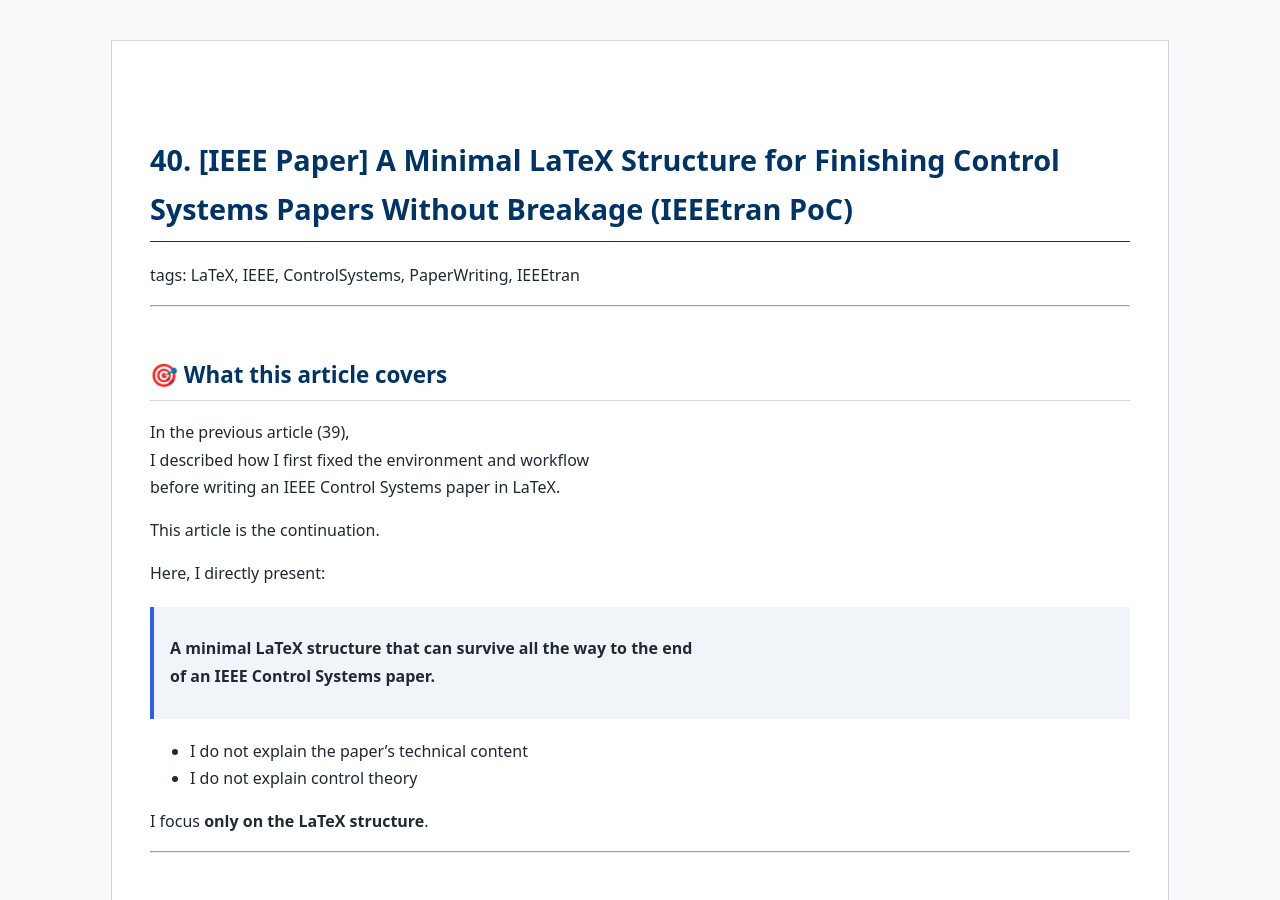
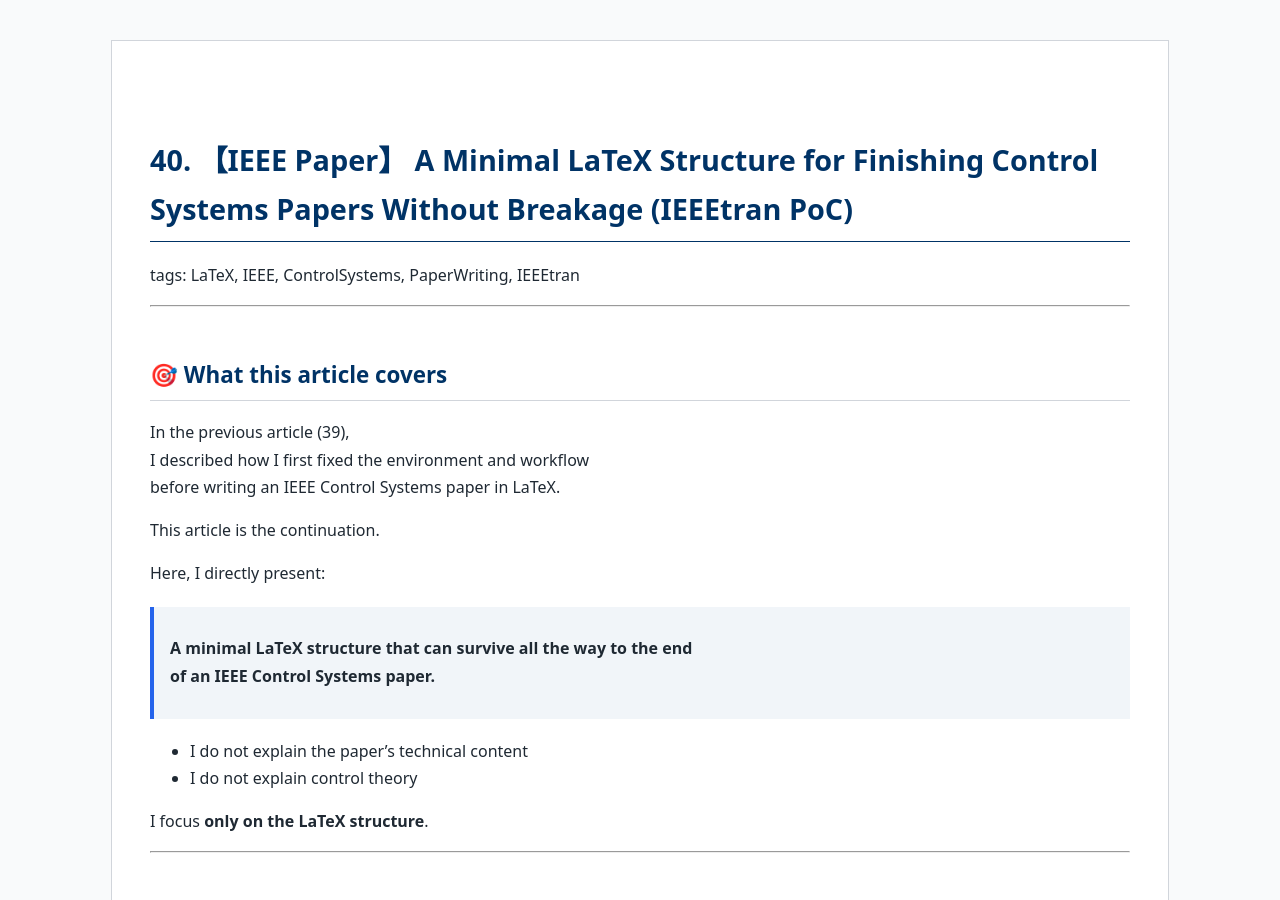
Before and after one commit to Samizo-AITL/qiita-articles, a Jekyll site: the page built from articles/en/40_ieee_control_latex_structure.md, in a window 1280 px wide and 900 px high. Built offline with Jekyll 4.4.1, drawn with Linux system fonts in a browser that asks for light colours.

```diff
--- a/articles/en/40_ieee_control_latex_structure.md
+++ b/articles/en/40_ieee_control_latex_structure.md
@@ -3,7 +3,7 @@ layout: default
 title: Qiita Articles
 ---
 
-# 40. [IEEE Paper] A Minimal LaTeX Structure for Finishing Control Systems Papers Without Breakage (IEEEtran PoC)
+# 40. 【IEEE Paper】 A Minimal LaTeX Structure for Finishing Control Systems Papers Without Breakage (IEEEtran PoC)
 tags: LaTeX, IEEE, ControlSystems, PaperWriting, IEEEtran
 
 ---
```
